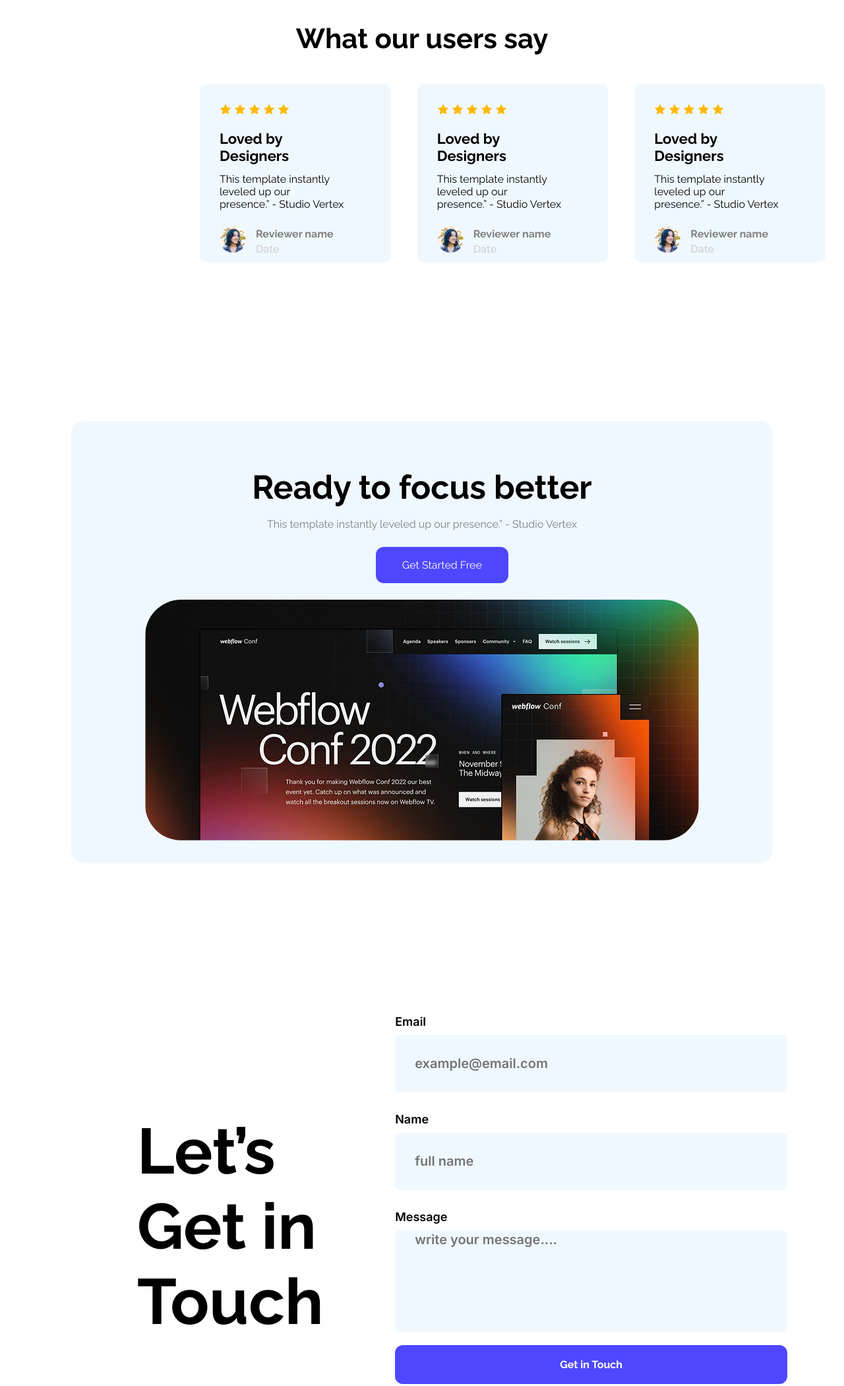
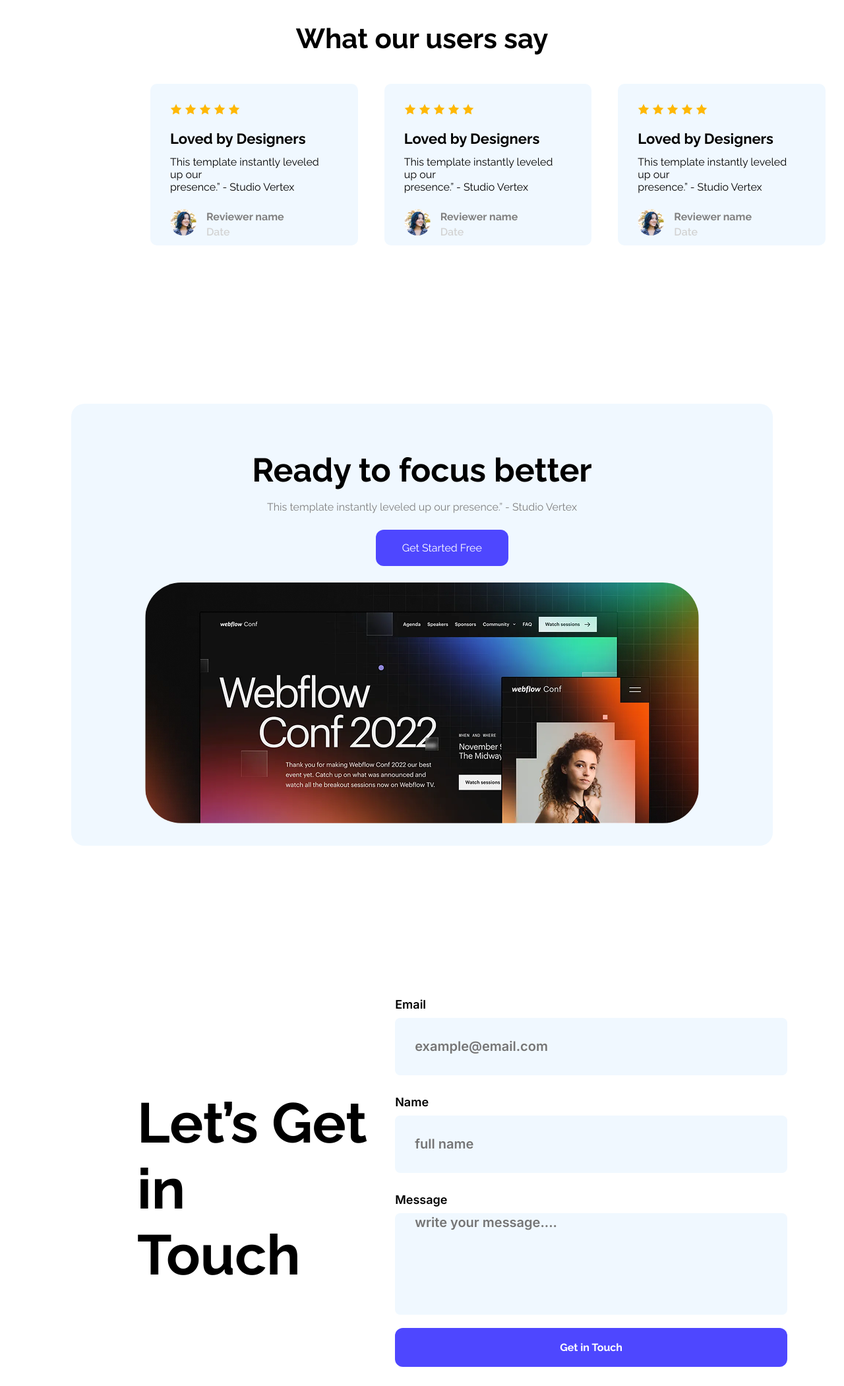
Before and after one commit to md-imteaj-rana/Practice-LOGO-site---A1, a plain HTML site: page index.html in a window 1280 px wide. Shown: the part 1520-3621 px from the top of the page at 66% size. Drawn offline with Linux system fonts and the light colour scheme.

Commit message:
final commit recorrect

```diff
--- a/style.css
+++ b/style.css
@@ -140,7 +140,7 @@
 
 .main_sec3_div2{
     display: flex;
-    padding-left: 275px;
+    padding-left: 200px;
     align-items: center;
     padding-bottom: 200px;
 }
@@ -252,7 +252,7 @@
 .main_sec5_div2_h1{
     font-family: Raleway;
     font-weight: bold;
-    font-size: 97px;
+    font-size: 85px;
     padding-top: 100px;
 }
 
```
